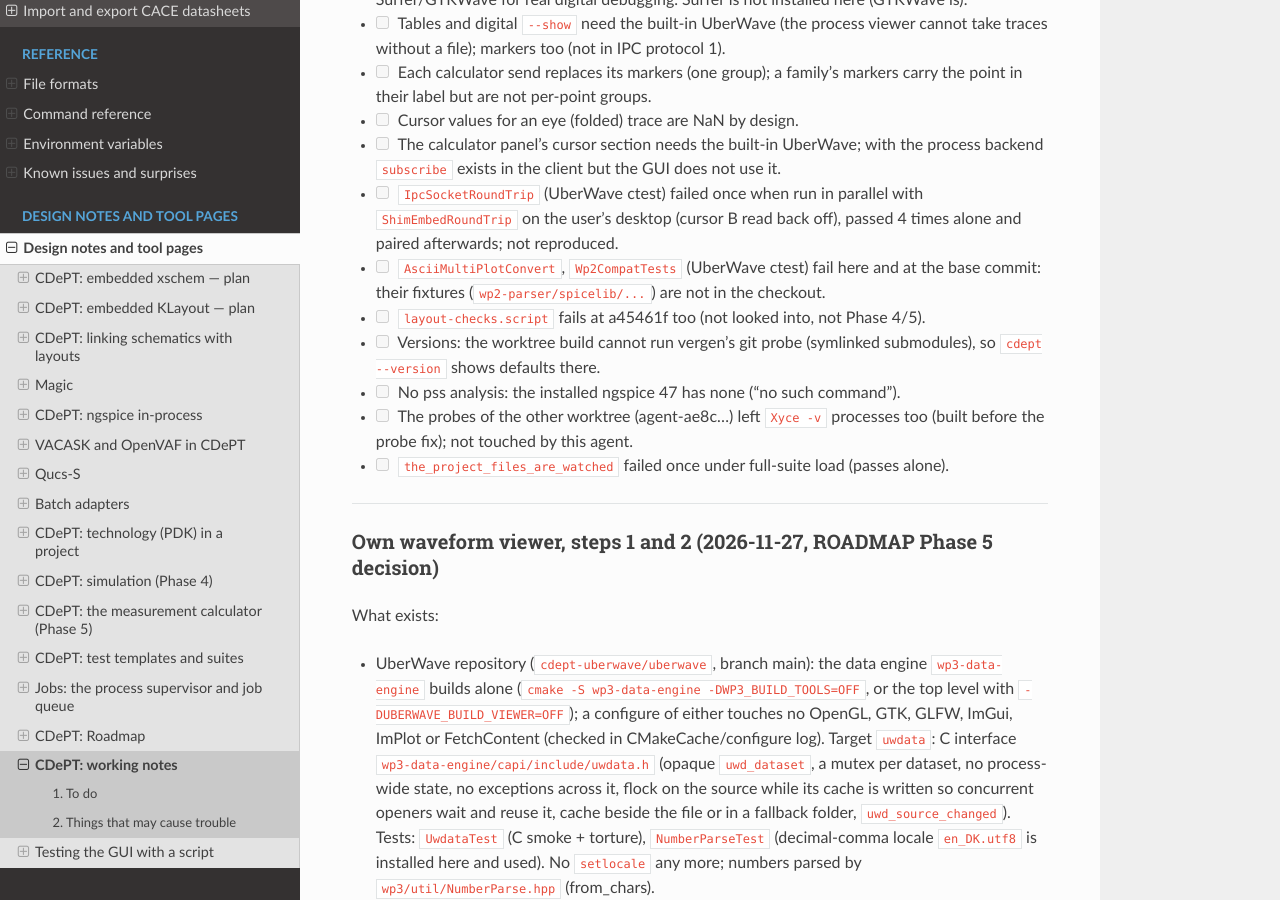
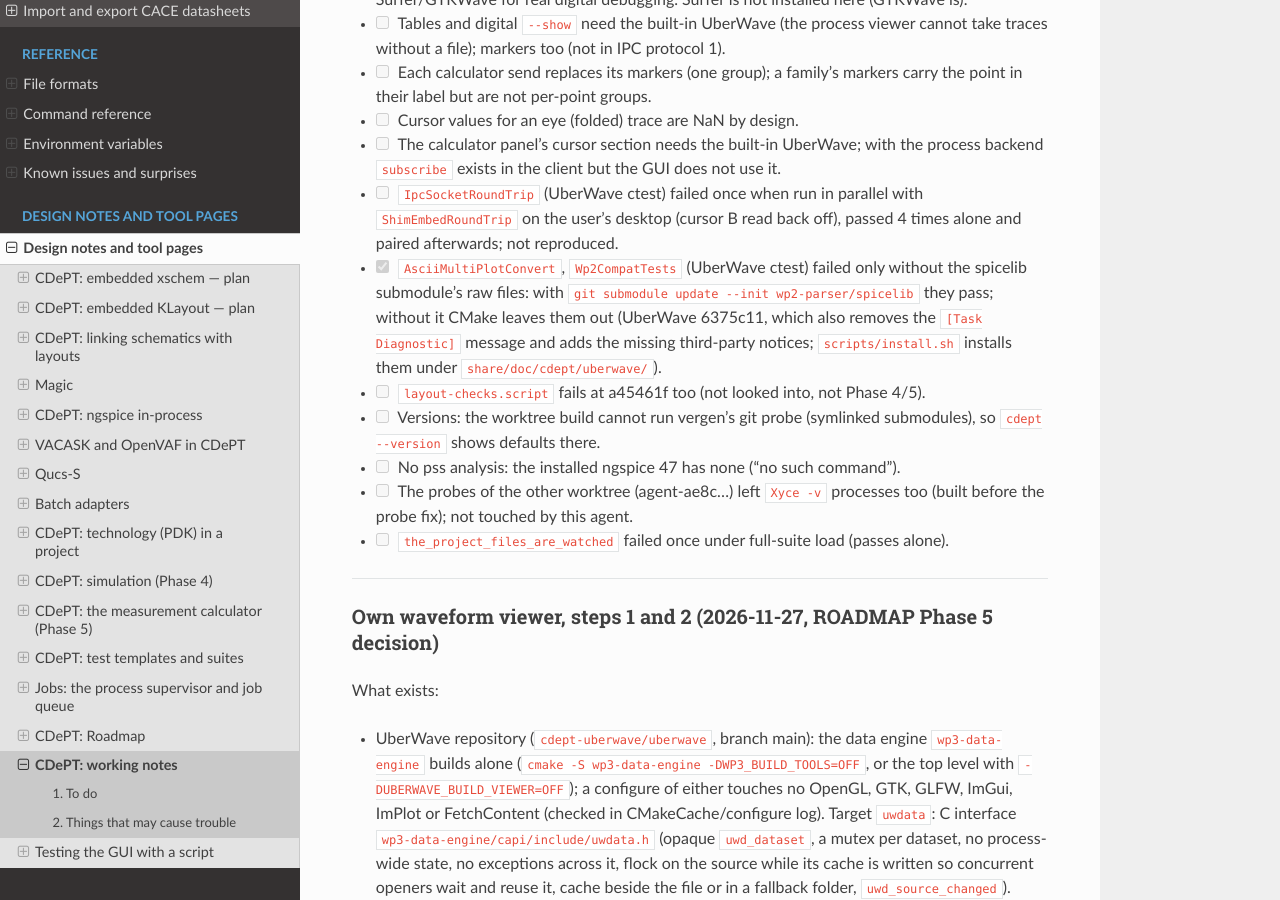
Before and after one commit to ckdur/cdept, a Sphinx documentation site: the page built from docs/NOTES.md, in a window 1280 px wide and 900 px high, scrolled down 11488 px. Built offline with Sphinx 7.4.7 and the Read the Docs theme 3.1.0, drawn with Linux system fonts in a browser that asks for light colours.

Commit message:
UberWave 6375c11 (cleanup); install.sh ships UberWave's licences and notices; docs: waveform steps 3 and 4
Co-Authored-By: Claude Sonnet 5.5 <noreply@anthropic.com>

```diff
--- a/docs/NOTES.md
+++ b/docs/NOTES.md
@@ -450,8 +450,11 @@ runs and tests, used up the inotify instances (the watch tests then failed). Ope
 - [ ] `IpcSocketRoundTrip` (UberWave ctest) failed once when run in parallel with
       `ShimEmbedRoundTrip` on the user's desktop (cursor B read back off), passed 4 times
       alone and paired afterwards; not reproduced.
-- [ ] `AsciiMultiPlotConvert`, `Wp2CompatTests` (UberWave ctest) fail here and at the base
-      commit: their fixtures (`wp2-parser/spicelib/...`) are not in the checkout.
+- [x] `AsciiMultiPlotConvert`, `Wp2CompatTests` (UberWave ctest) failed only without the
+  spicelib submodule's raw files: with `git submodule update --init wp2-parser/spicelib` they
+  pass; without it CMake leaves them out (UberWave 6375c11, which also removes the
+  `[Task Diagnostic]` message and adds the missing third-party notices; `scripts/install.sh`
+  installs them under `share/doc/cdept/uberwave/`).
 - [ ] `layout-checks.script` fails at a45461f too (not looked into, not Phase 4/5).
 - [ ] Versions: the worktree build cannot run vergen's git probe (symlinked submodules), so
       `cdept --version` shows defaults there.
```
Also changed, not shown: docs/HANDOFF.md (+12 -7 lines), docs/ROADMAP.md (+2 -0 lines), 1 other file.
